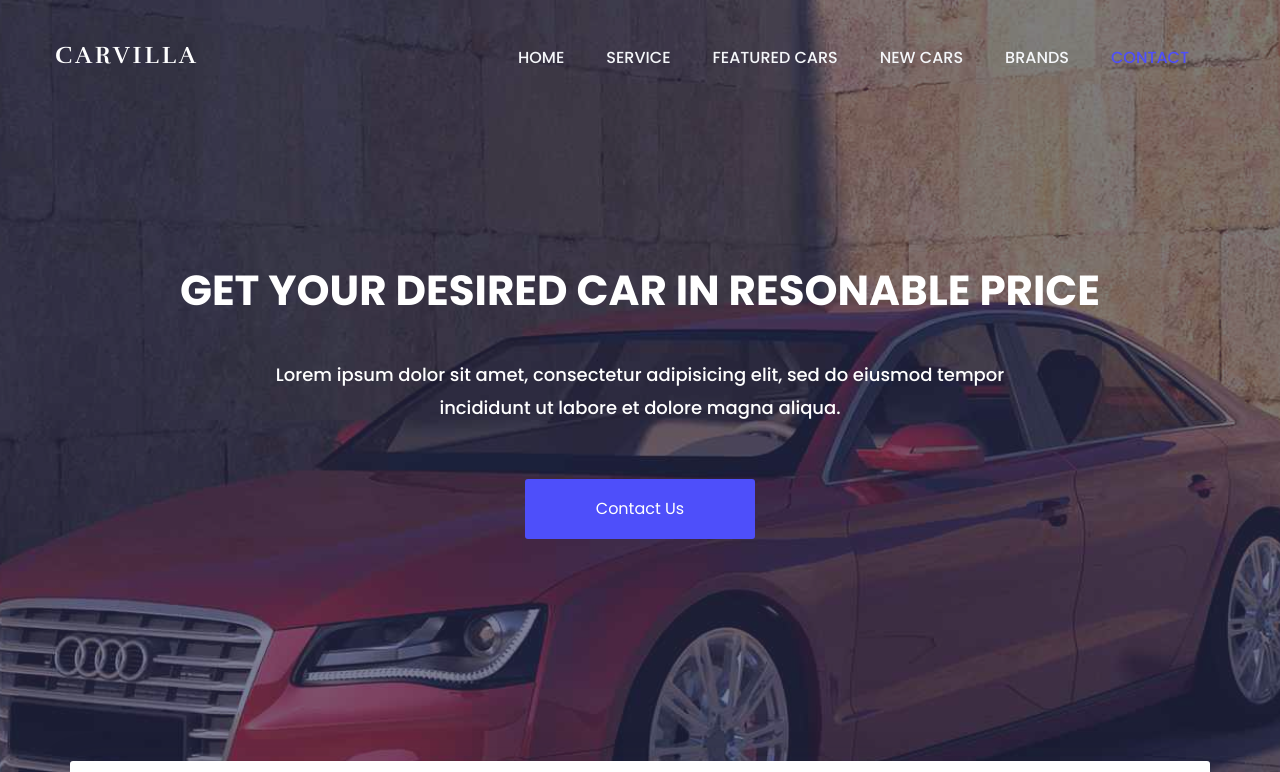
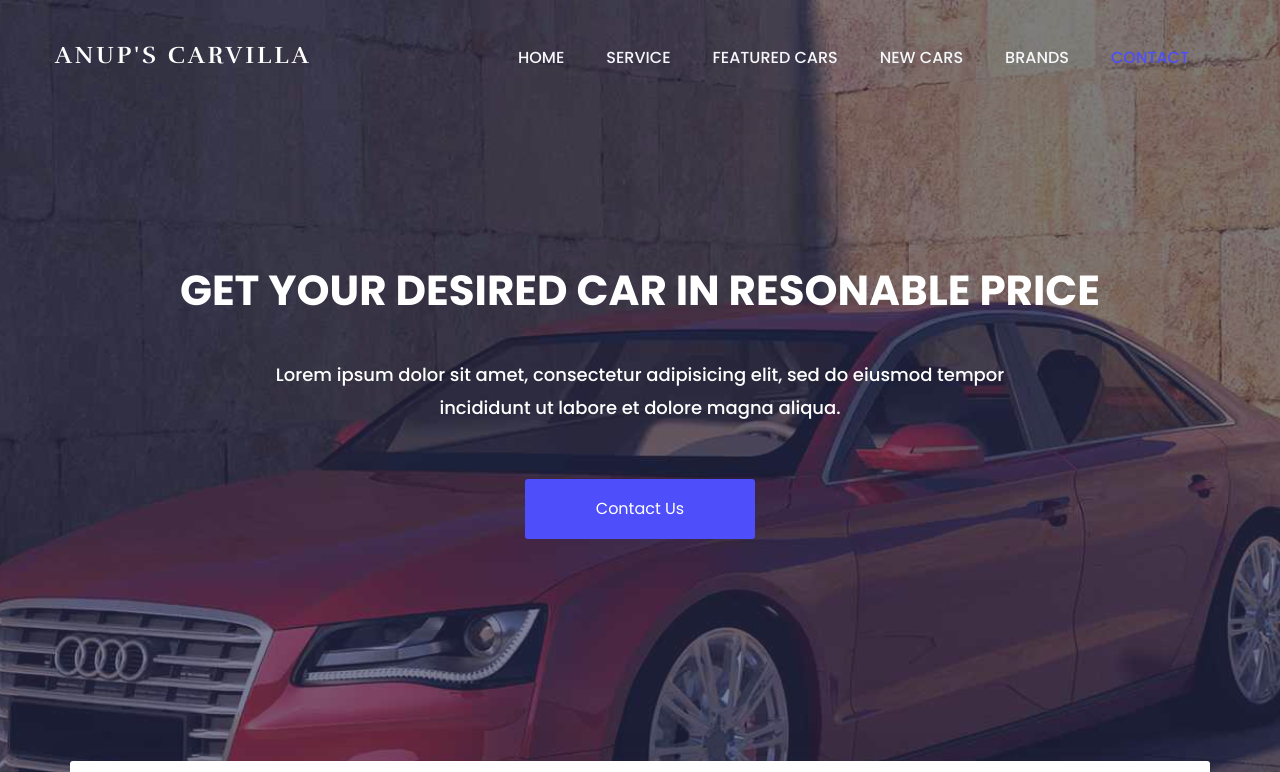
Before and after one commit to anup-ghosh-bjit/carvilla, a plain HTML site: page sourcecode/index.html in a window 1280 px wide. Shown: the top 772 px of the page. Drawn offline with nearby package versions, Linux system fonts and the light colour scheme.

Commit message:
Update index.html

```diff
--- a/sourcecode/index.html
+++ b/sourcecode/index.html
@@ -78,7 +78,7 @@
 				                <button type="button" class="navbar-toggle" data-toggle="collapse" data-target="#navbar-menu">
 				                    <i class="fa fa-bars"></i>
 				                </button>
-				                <a class="navbar-brand" href="index.html">Carvilla<span></span></a>
+				                <a class="navbar-brand" href="index.html">Anup's Carvilla<span></span></a>
 
 				            </div><!--/.navbar-header-->
 				            <!-- End Header Navigation -->
```
